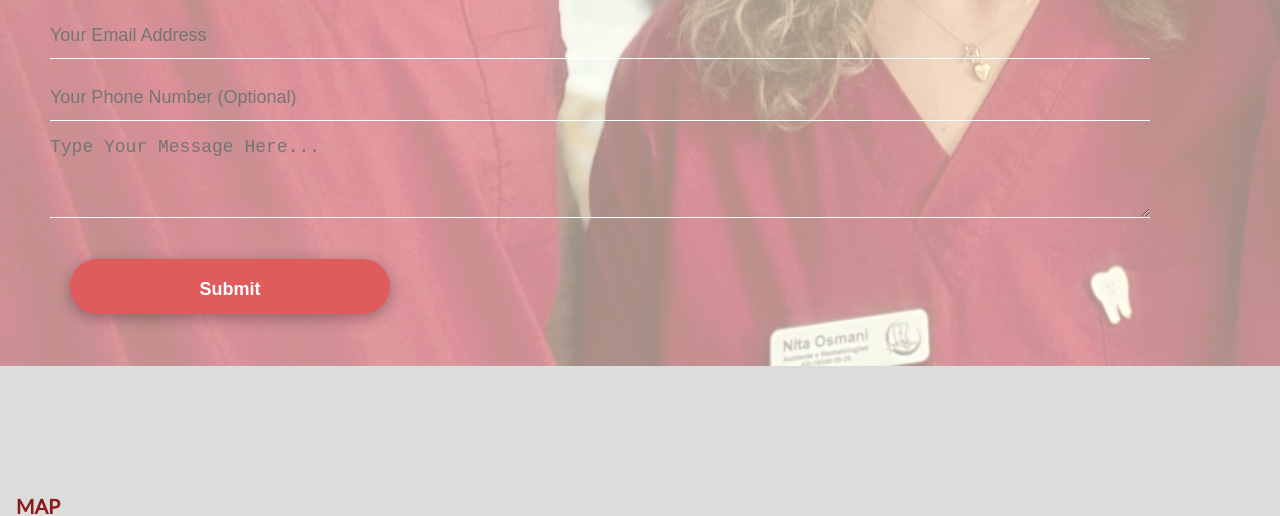
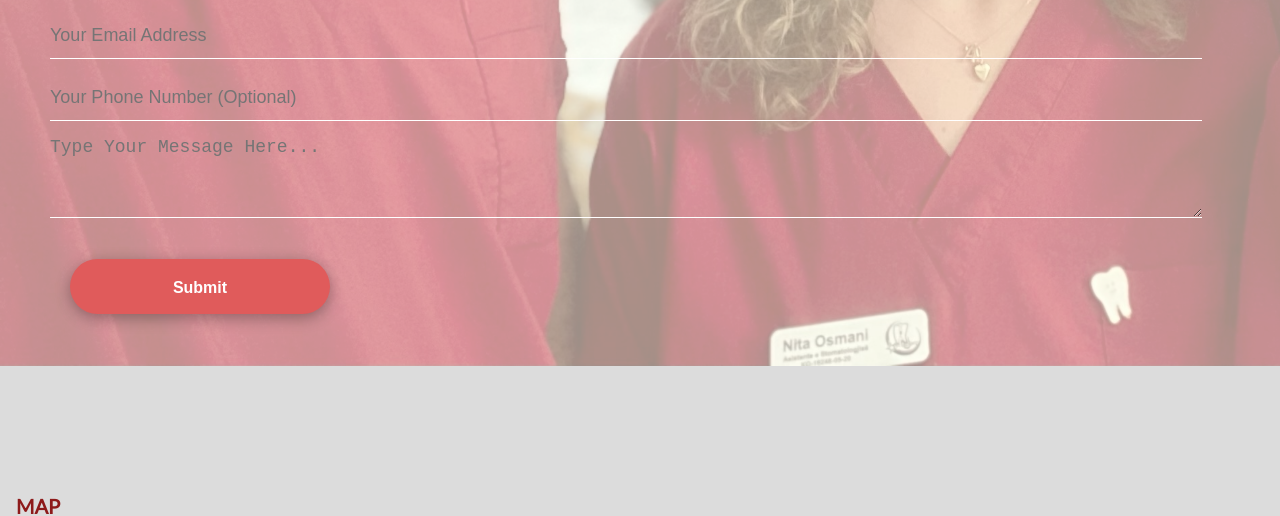
Before and after one commit to BetterMJ/zahnartzt, a plain HTML site: page index.html in a window 1280 px wide. Shown: the part 4182-4698 px from the top of the page. Drawn offline with nearby package versions, Linux system fonts and the light colour scheme.

Commit message:
Update style.css

```diff
--- a/style.css
+++ b/style.css
@@ -378,7 +378,7 @@ form {
 }
 
 .form-control {
-  width: 55rem;
+  width: 90vw;
   background: transparent;
   border: none;
   outline: none;
@@ -393,8 +393,8 @@ input {
 }
 
 #my-form-button {
-  width: 16rem;
-  font-size: 18px;
+  width: 13rem;
+  font-size: 16px;
   font-weight: 600;
   color: #fff;
   cursor: pointer;
```
